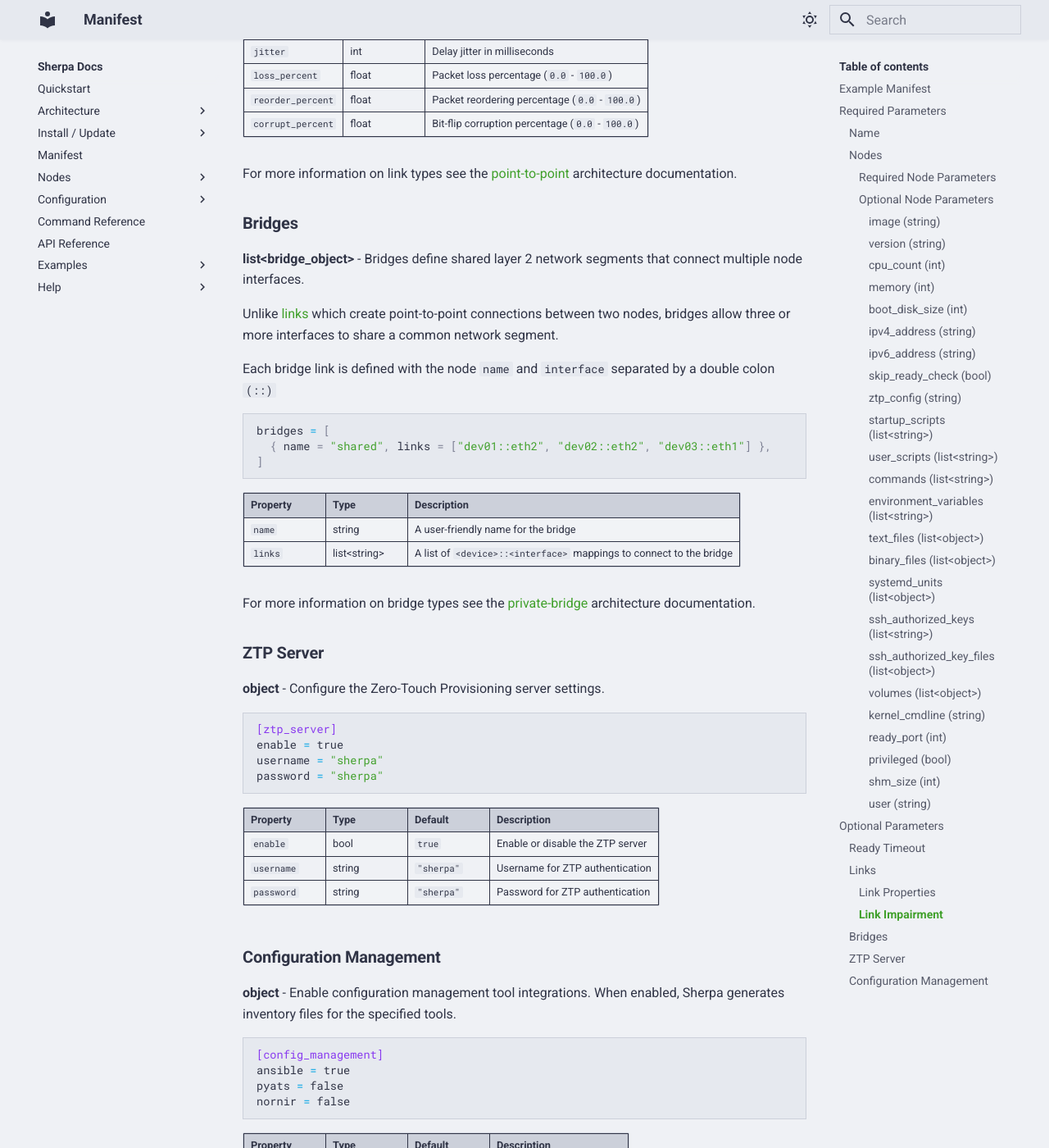
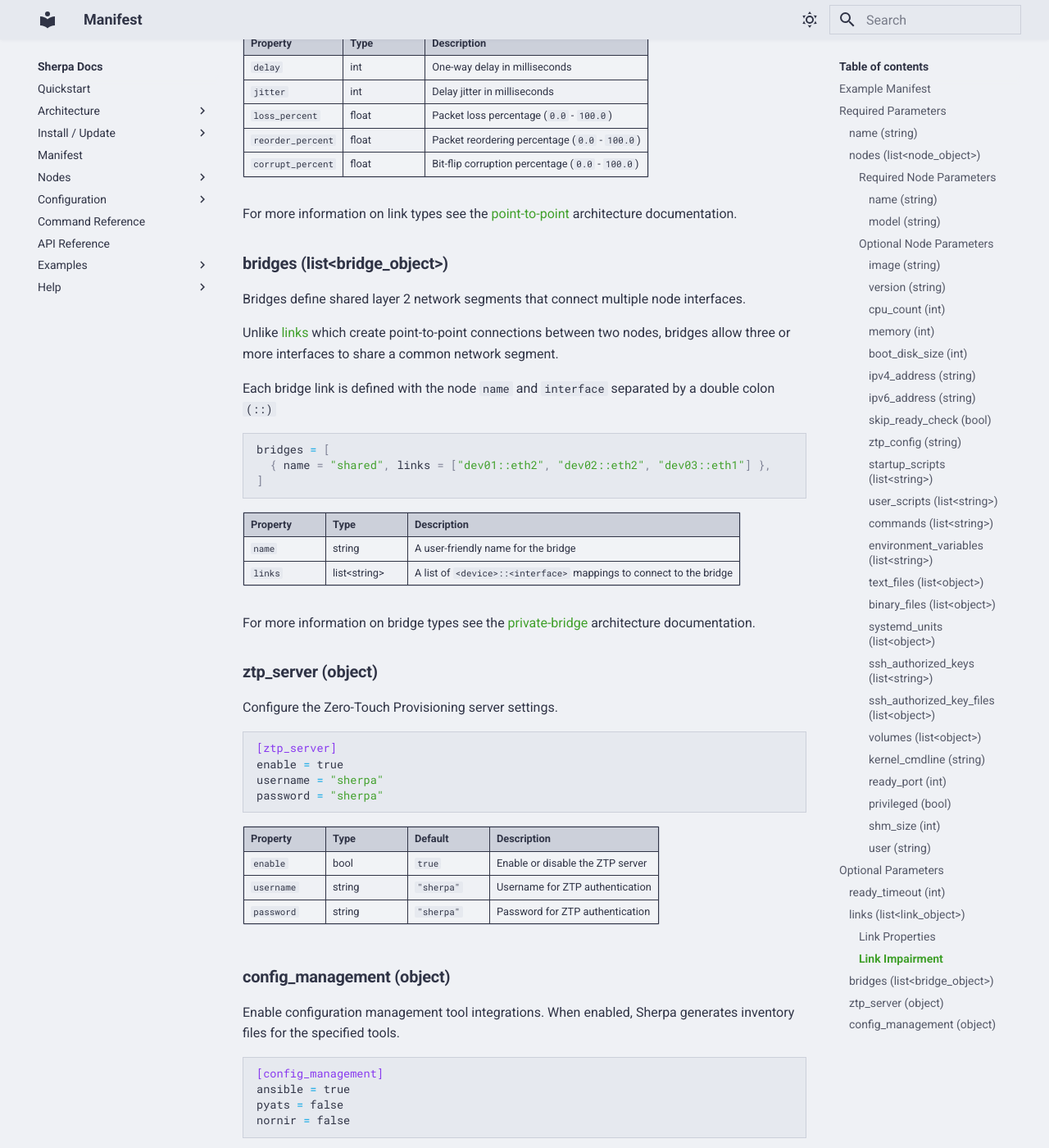
Before and after one commit to bwks/sherpa-docs, an MkDocs documentation site: the page built from docs/manifest.md, in a window 1280 px wide and 1400 px high, scrolled down 7219 px. Shown: the whole window at 82% size. Built offline with MkDocs 1.6.1 and Material for MkDocs 9.7.7, drawn with Linux system fonts in a browser that asks for light colours; some of the changed text lies outside the part shown.

Commit message:
Convert remaining manifest parameters from bullet points to headings
Apply consistent heading style across required parameters, required
node parameters, and optional parameters sections.

Co-Authored-By: Claude Opus 4.6 <noreply@anthropic.com>

````diff
--- a/docs/manifest.md
+++ b/docs/manifest.md
@@ -22,8 +22,9 @@ links = [
 
 ## Required Parameters
 
-### Name
-**string** - The name of the lab.
+### name (string)
+
+The name of the lab.
 
 To avoid naming collisions, the `lab name` is hashed with the users `username`
 to create a `lab-id`. Resources are suffixed with the `lab-id` to create unique resource names.
@@ -32,8 +33,9 @@ to create a `lab-id`. Resources are suffixed with the `lab-id` to create unique
 name = "sexy-salamander"
 ```
 
-### Nodes
-**list&lt;node_object&gt;** - The nodes that will be managed as part of this lab.
+### nodes (list&lt;node_object&gt;)
+
+The nodes that will be managed as part of this lab.
 
 ```toml
 nodes = []
@@ -41,12 +43,18 @@ nodes = []
 
 #### Required Node Parameters
 
-- **name (string)**: The name of the device.
+##### name (string)
+
+The name of the device.
+
 ```toml
 name = "dev01"
 ```
 
-- **model (string)**: The model of the device.
+##### model (string)
+
+The model of the device.
+
 ```toml
 model = "sonic_linux"
 ```
@@ -320,17 +328,17 @@ user = "admin"
 
 ## Optional Parameters
 
-### Ready Timeout
+### ready_timeout (int)
 
-**int** - Global timeout in seconds for node readiness checks. Overrides the default timeout for all nodes in the lab.
+Global timeout in seconds for node readiness checks. Overrides the default timeout for all nodes in the lab.
 
 ```toml
 ready_timeout = 300
 ```
 
-### Links
+### links (list&lt;link_object&gt;)
 
-**list&lt;link_object&gt;** - Links define the connectivity relationship between nodes in the topology.
+Links define the connectivity relationship between nodes in the topology.
 
 Each device is defined with its `name` and `interface` separated by a double colon `(::)`
 
@@ -369,9 +377,9 @@ links = [
 
 For more information on link types see the [point-to-point](architecture/networking/node/point-to-point.md) architecture documentation.
 
-### Bridges
+### bridges (list&lt;bridge_object&gt;)
 
-**list&lt;bridge_object&gt;** - Bridges define shared layer 2 network segments that connect multiple node interfaces.
+Bridges define shared layer 2 network segments that connect multiple node interfaces.
 
 Unlike [links](#links) which create point-to-point connections between two nodes, bridges allow
 three or more interfaces to share a common network segment.
@@ -391,9 +399,9 @@ bridges = [
 
 For more information on bridge types see the [private-bridge](architecture/networking/node/private-bridge.md) architecture documentation.
 
-### ZTP Server
+### ztp_server (object)
 
-**object** - Configure the Zero-Touch Provisioning server settings.
+Configure the Zero-Touch Provisioning server settings.
 
 ```toml
 [ztp_server]
@@ -408,9 +416,9 @@ password = "sherpa"
 | `username` | string | `"sherpa"` | Username for ZTP authentication |
 | `password` | string | `"sherpa"` | Password for ZTP authentication |
 
-### Configuration Management
+### config_management (object)
 
-**object** - Enable configuration management tool integrations. When enabled, Sherpa generates inventory files for the specified tools.
+Enable configuration management tool integrations. When enabled, Sherpa generates inventory files for the specified tools.
 
 ```toml
 [config_management]
````
